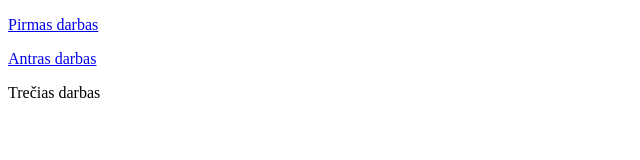
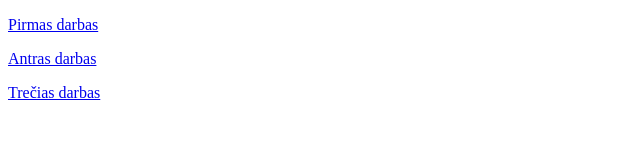
Before and after one commit to jpetrauskas/jpetrauskas.github.io, a plain HTML site: page index.html in a window 1280 px wide. Shown: the whole page, without its empty margins (0-640 px from the left). Drawn offline with Linux system fonts and the light colour scheme.

Commit message:
Update index.html

```diff
--- a/index.html
+++ b/index.html
@@ -6,6 +6,6 @@
     <body>
 	    <p>  <a href="pirmas/kelione.html"> Pirmas darbas </a> </p>
 		    <p>  <a href="antras/receptai.html"> Antras darbas  </a> </p>
-	<p> Trečias darbas </p>
+	    <p> <a href="blogas.html"> Trečias darbas </a> </p>
 	</body>
 	</html>
```
